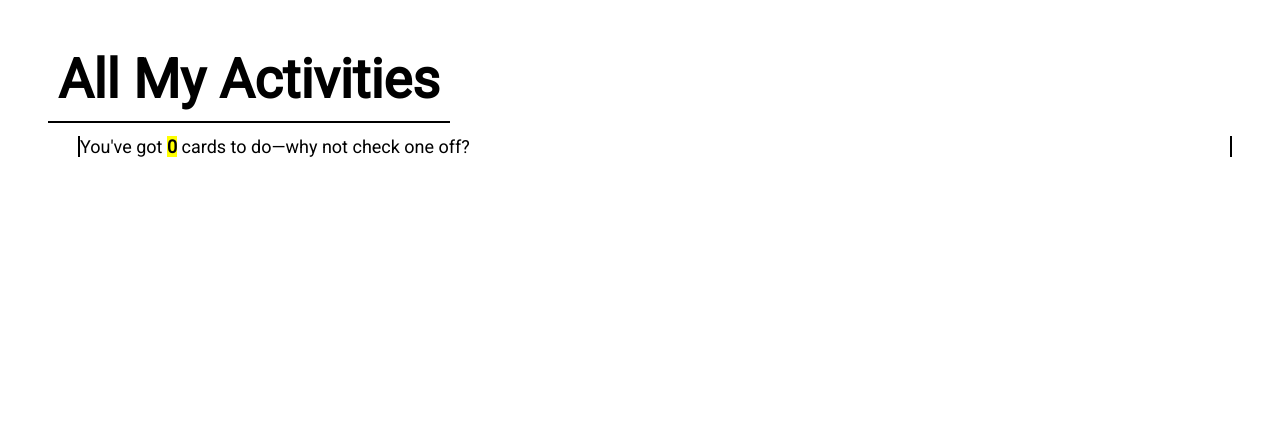
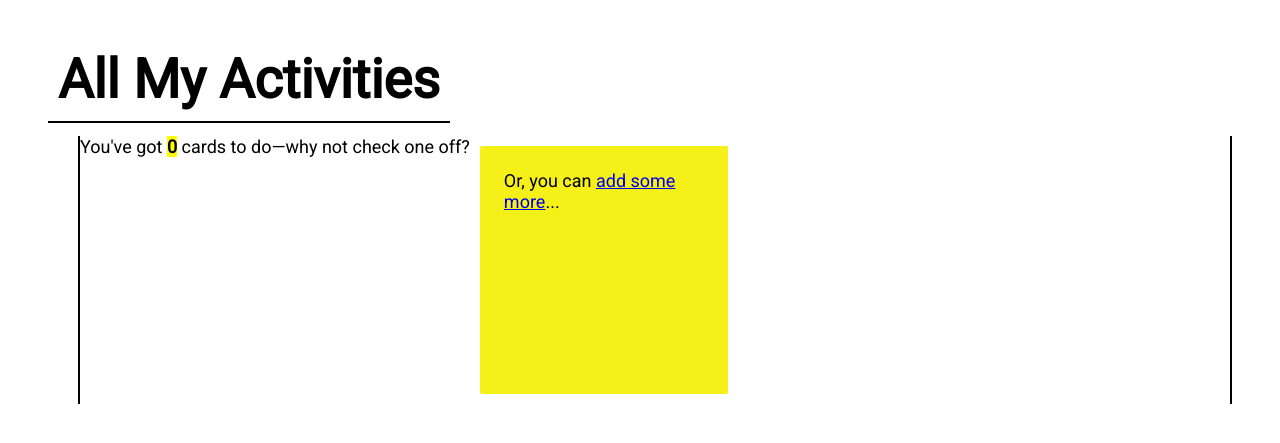
Before and after one commit to mlsmoorman/stick-to-it, a Django app: page /cards/ in a window 1280 px wide; the page is wider, and only the part inside the window is pictured. Shown: the part 88-531 px from the top of that part. Run offline with Django 5.2, Linux system fonts and the light colour scheme; the visitor is signed in with stand-in values (Sample User, id 1); data that the repository does not hold is empty.

Commit message:
Add 'add more' link to index

```diff
--- a/stick_to_it/main_app/templates/cards/index.html
+++ b/stick_to_it/main_app/templates/cards/index.html
@@ -6,6 +6,7 @@
 </div>
 
 <section>
+    <p>You've got <strong><mark>{{cards|length}}</mark></strong> cards to do—why not check one off?</p>
     {% for card in cards %}
     <a href="{% url 'detail' card.id %}">
         <div class="card">
@@ -14,6 +15,6 @@
         </div>
     </a>
     {% endfor %}
-    <p>You've got <strong><mark>{{cards|length}}</mark></strong> cards to do—why not check one off?</p>
+    <div class="card">Or, you can <a href="{% url 'card_create' %}">add some more</a>...</div>
 </section>
 {% endblock content %}
```
